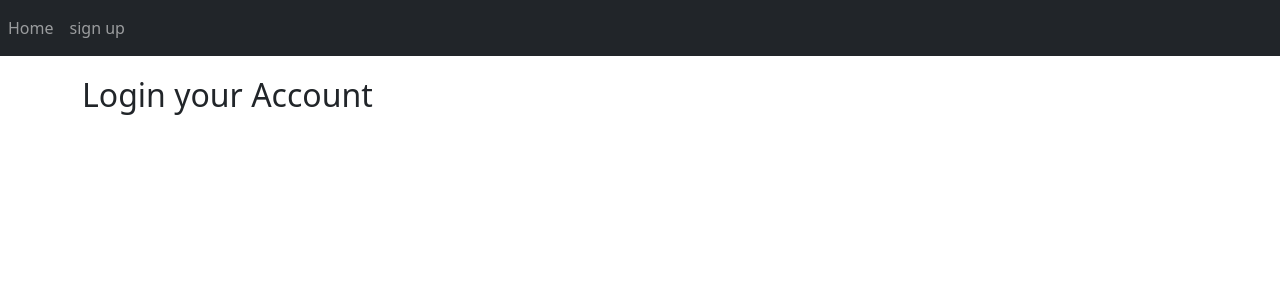
After one commit to 99889/Blog, a Django app: template templates/App_Login/login.html in a window 1280 px wide. The commit adds this page. Shown: the top 300 px of the page. Run offline with Django 4.2, Linux system fonts and the light colour scheme; the template is opened without the code that fills it, so the values that code supplies are empty; some libraries are stand-ins or nearby versions.

Commit message:
fourth commit

```diff
--- a/App_Blog/models.py
+++ b/App_Blog/models.py
@@ -7,7 +7,7 @@ class Blog(models.Model):
     author = models.ForeignKey(User, on_delete=models.CASCADE, related_name='post_author')
     blog_title = models.CharField(max_length=200, verbose_name='Put a tutle')
     slug = models.SlugField(max_length=200, unique=True)
-    blog_content = models.TextField(verbose_name='What is iun your mind?')
+    blog_content = models.TextField(verbose_name='What is in your mind?')
     blogimage = models.ImageField(upload_to='blog_images')
     publish_date = models.DateTimeField(auto_now_add=True)
     update_date = models.DateTimeField(auto_now=True)
--- a/App_Login/urls.py
+++ b/App_Login/urls.py
@@ -3,5 +3,5 @@ from django.urls import path
 from . import views
 
 urlpatterns = [
-
+    path('signup', views.sign_up, name='signup')
 ]
--- a/My_Blog_project/settings.py
+++ b/My_Blog_project/settings.py
@@ -44,7 +44,13 @@ INSTALLED_APPS = [
     'django.contrib.staticfiles',
     'App_Login',
     'App_Blog',
+    'crispy_forms',
+    'crispy_bootstrap5',
 ]
+
+
+CRISPY_TEMPLATE_PACK = 'bootstrap5'
+
 
 MIDDLEWARE = [
     'django.middleware.security.SecurityMiddleware',
--- /dev/null
+++ b/templates/App_Login/login.html
@@ -0,0 +1,9 @@
+{% extends 'base.html' %}
+{% load crispy_forms_tags %}
+{% block title %} Login Page {% endblock %}
+
+{% block body_block %}
+
+<h2> Login your Account </h2>
+
+{% endblock %}
--- a/templates/base.html
+++ b/templates/base.html
@@ -13,19 +13,29 @@
   </head>
   <body>
 
-    <nav class='navbar navbar-expand-sm bg-dark navbar-dark'>
+    <nav class="navbar navbar-expand-sm bg-dark navbar-dark">
       <ul class="navbar-nav">
         <li class="nav-item active">
-          <a class="" href="{% url 'index' %}">Home</a>
+          <a class="nav-link" href="{% url 'index' %}">Home</a>
+        </li>
+
+
+
+        <li class="nav-item active">
+          <a class="nav-link" href="{% url 'signup' %}">  sign up  </a>
 
 
         </li>
 
       </ul>
     </nav>
-    {% block body_block %}
+    <div class="container" style="padding-top: 20px">
+      {% block body_block %}
 
-    {% endblock %}
+      {% endblock %}
+
+    </div>
+
 
 
 
```
Also changed, not shown: App_Login/views.py (+21 -4 lines), templates/App_Login/signup.html (+7 -1 lines), db.sqlite3.
